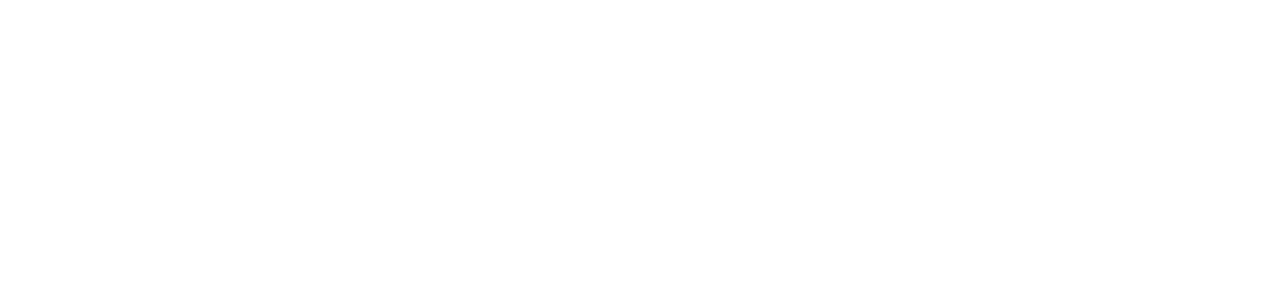
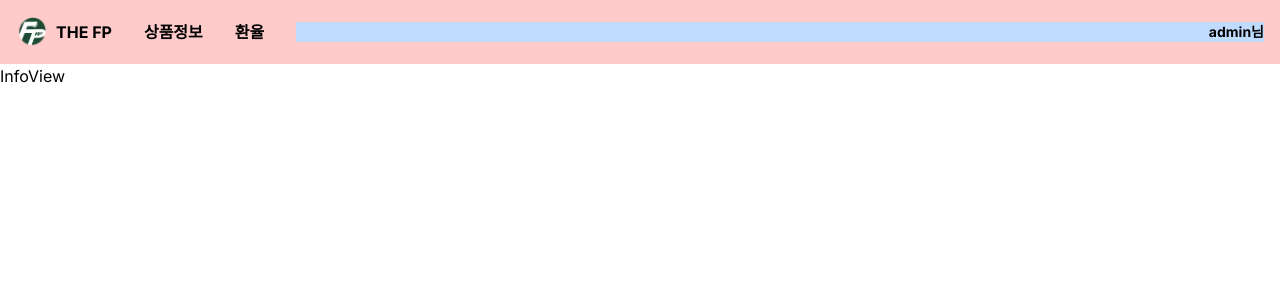
Before and after one commit to coolfin/thefp_FE, a Vue app: page /main/info in a window 1280 px wide. Before the commit this address had no page. Shown: the top 300 px of the page. Built offline with nearby package versions, Linux system fonts and the light colour scheme.

Commit message:
feat: nav 구성

```diff
--- a/src/router/index.js
+++ b/src/router/index.js
@@ -13,6 +13,33 @@
       name: "signup",
       component: () => import("@/views/SignupView.vue"),
     },
+    {
+      path: '/main',
+      name: 'main',
+      component: () => import('@/views/MainView.vue'),
+      redirect: { name: 'info' },
+      children: [
+        {
+          path: 'info',
+          name: 'info',
+          component: () => import('@/views/InfoView.vue')
+        },
+        {
+          path: 'exchange',
+          name: 'exchange',
+          component: () => import('@/views/ExchangeView.vue')
+        }
+      ]
+    },
+    {
+      path: '/404',
+      name: '404',
+      component: () => import('@/views/NotFoundView.vue')
+    },
+    {
+      path: '/:pathMatch(.*)*',
+      redirect: { name: '404' }
+    }
   ],
 });
 
--- /dev/null
+++ b/src/views/ExchangeView.vue
@@ -0,0 +1,7 @@
+<template>
+  <div>
+    <h1>ex</h1>
+  </div>
+</template>
+<script setup></script>
+<style scoped></style>
--- /dev/null
+++ b/src/views/InfoView.vue
@@ -0,0 +1,7 @@
+<template>
+  <div>
+    <h1>InfoView</h1>
+  </div>
+</template>
+<script setup></script>
+<style scoped></style>
--- /dev/null
+++ b/src/views/MainView.vue
@@ -0,0 +1,35 @@
+<template>
+  <div>
+    <nav class="p-4 font-bold bg-red-200 flex items-center gap-x-8">
+      <!-- logo -->
+      <div
+        class="flex items-center gap-x-2 font-bold cursor-pointer"
+        @click="moveInfo"
+      >
+        <img src="../assets/logo.png" alt="logo" class="w-8 h-8" />
+        <h1>THE FP</h1>
+      </div>
+
+      <RouterLink :to="{ name: 'info' }">상품정보</RouterLink>
+      <RouterLink :to="{ name: 'exchange' }">환율</RouterLink>
+
+      <div class="flex-1 text-sm bg-blue-200 flex items-center justify-end">
+        <span class="font-bold">admin</span>
+        님
+      </div>
+    </nav>
+
+    <RouterView />
+  </div>
+</template>
+<script setup>
+import { ref } from 'vue';
+import { useRouter } from 'vue-router';
+
+const router = useRouter();
+
+const moveInfo = () => {
+  router.push('/main/info');
+};
+</script>
+<style scoped></style>
--- /dev/null
+++ b/src/views/NotFoundView.vue
@@ -0,0 +1,7 @@
+<template>
+  <div>
+    <h1>NotFoundView</h1>
+  </div>
+</template>
+<script setup></script>
+<style scoped></style>
```
